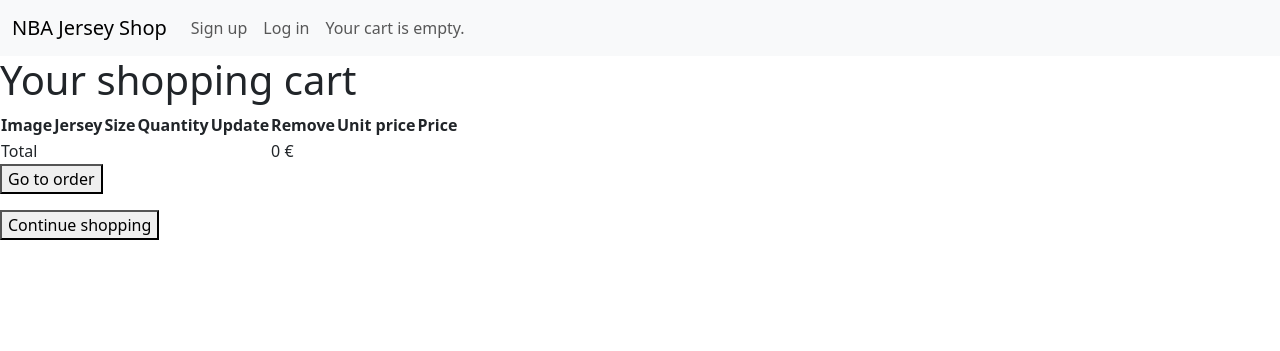
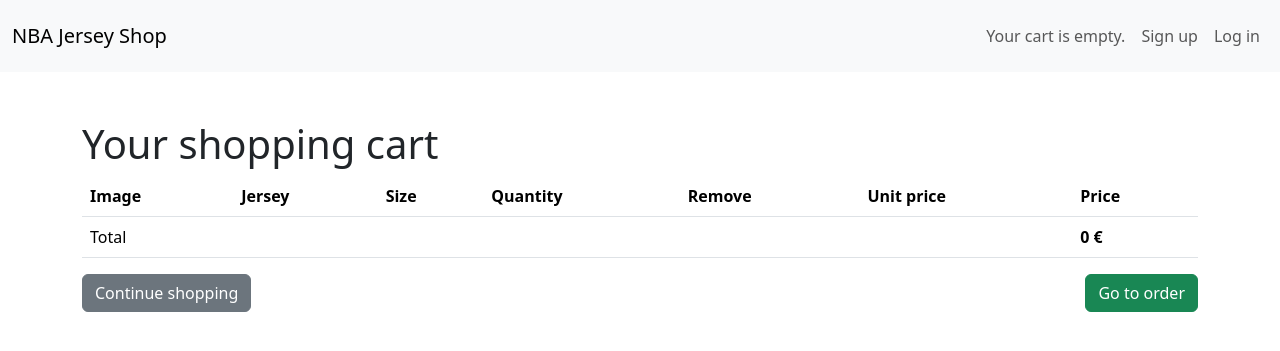
Before and after one commit to FilFib/NBAjerseyShop, a Django app: page /cart/ in a window 1280 px wide. Shown: the top 351 px of the page. Run offline with Django 4.2, Linux system fonts and the light colour scheme; some libraries are stand-ins or nearby versions.

Commit message:
add css and bootstrap style to templates

```diff
--- a/NBAjesrseyShop/NBAjesrseyShop/settings.py
+++ b/NBAjesrseyShop/NBAjesrseyShop/settings.py
@@ -121,6 +121,9 @@
 # https://docs.djangoproject.com/en/4.2/howto/static-files/
 
 STATIC_URL = 'static/'
+STATICFILES_DIRS = [
+    BASE_DIR / "static"
+]
 
 # Default primary key field type
 # https://docs.djangoproject.com/en/4.2/ref/settings/#default-auto-field
--- a/NBAjesrseyShop/baseTemplates/base.html
+++ b/NBAjesrseyShop/baseTemplates/base.html
@@ -1,3 +1,4 @@
+{% load static %}
 <!DOCTYPE html>
 <html lang="en">
 <head>
@@ -5,7 +6,9 @@
     <meta name="viewport" content="width=device-width, initial-scale=1.0">
     <link href="https://cdn.jsdelivr.net/npm/bootstrap@5.3.2/dist/css/bootstrap.min.css" rel="stylesheet"
     integrity="sha384-T3c6CoIi6uLrA9TneNEoa7RxnatzjcDSCmG1MXxSR1GAsXEV/Dwwykc2MPK8M2HN" crossorigin="anonymous">
+    <link rel="stylesheet" href="https://cdn.jsdelivr.net/npm/bootstrap-icons@1.3.0/font/bootstrap-icons.css">
     <title>{% block title %}NBA Jersey Shop{% endblock title %}</title>
+    <link rel="stylesheet" href="{% static 'style.css' %}">
 </head>
 
 <body>
@@ -16,8 +19,28 @@
                     aria-controls="navbarNavDropdown" aria-expanded="false" aria-label="Toggle navigation">
                 <span class="navbar-toggler-icon"></span>
             </button>
-            <div class="collapse navbar-collapse" id="navbarNavDropdown">
+            <div class="navbar bg-body-tertiary">
                 <ul class="navbar-nav">
+                    {% if user.is_authenticated %}
+                    <li class="nav-item">
+                        <a class="nav-link" href="{% url 'orders:user_orders' %}">Your orders</a>
+                    </li>
+                    {% endif %}
+                    <li class="nav-item">
+                        {% with total_items=cart|length %}
+                          {% if total_items > 0 %}
+                            <div>
+                            <a class="nav-link" href="{% url 'cart:cart_detail' %}">
+                                <i class="bi-cart2"></i>
+                              {{ total_items }} item{{ total_items|pluralize }},
+                              ${{ cart.get_total_price }}
+                            </a>
+                            </div>
+                          {% elif not order %}
+                            <div class="nav-link">Your cart is empty.</div>
+                          {% endif %}
+                        {% endwith %}
+                    </li>
                     {% if not user.is_authenticated %}
                     <li class="nav-item">
                         <a class="nav-link" href="{% url 'registration' %}">Sign up</a>
@@ -26,36 +49,21 @@
                         <a class="nav-link" href="{% url 'login' %}">Log in</a>
                     </li>
                     {% endif %}
+
                     {% if user.is_authenticated %}
                     <li class="nav-item">
                         <a class="nav-link" href="{% url 'logout' %}">Log out</a>
                     </li>
-                    <li class="nav-item">
-                        <a class="nav-link" href="{% url 'orders:user_orders' %}">Your orders</a>
-                    </li>
                     {% endif %}
-                    </li>
-                    <li class="nav-item">
-                        {% with total_items=cart|length %}
-                          {% if total_items > 0 %}
-                            <li>
-                            <a class="nav-link" href="{% url 'cart:cart_detail' %}">Your cart:
-                              {{ total_items }} item{{ total_items|pluralize }},
-                              ${{ cart.get_total_price }}
-                            </a>
-                            </li>
-                          {% elif not order %}
-                            <li class="nav-link">Your cart is empty.</li>
-                          {% endif %}
-                        {% endwith %}
-                    </li>
                 </ul>
             </div>
         </div>
     </nav>
+    <div class="container">
     {% block content %}
 
     {% endblock content %}
+    </div>
     <script src="https://cdn.jsdelivr.net/npm/bootstrap@5.3.2/dist/js/bootstrap.bundle.min.js"
         integrity="sha384-C6RzsynM9kWDrMNeT87bh95OGNyZPhcTNXj1NW7RuBCsyN/o0jlpcV8Qyq46cDfL"
         crossorigin="anonymous"></script>
--- a/NBAjesrseyShop/cart/templates/cart/detail.html
+++ b/NBAjesrseyShop/cart/templates/cart/detail.html
@@ -5,16 +5,17 @@
 {% endblock %}
 
 {% block content %}
+<div class="mt-5">
+
     <h1>Your shopping cart</h1>
 
-  <table class="cart">
+    <table class="table table-hover">
         <thead>
         <tr>
             <th>Image</th>
             <th>Jersey</th>
             <th>Size</th>
             <th>Quantity</th>
-        <th>Update</th>
             <th>Remove</th>
             <th>Unit price</th>
             <th>Price</th>
@@ -35,13 +36,13 @@
                 <form action="{% url 'cart:cart_update' item.product_variant_id %}" method="post">
                     {{ item.update_quantity_form.quantity }}
                     {{ item.update_quantity_form.override }}
-                <input type="submit" value="Update">
+                    <button type="submit" class="btn btn-secondary">Update</button>
                     {% csrf_token %}
                 </form>
             </td>
             <td>
                 <form action="{% url 'cart:cart_remove' item.product_variant_id %}" method="post">
-                <input type="submit" value="Remove">
+                    <button type="submit" class="btn btn-danger">Remove</button>
                     {% csrf_token %}
                 </form>
             </td>
@@ -52,20 +53,19 @@
         {% endfor %}
         <tr class="total">
             <td>Total</td>
-        <td colspan="4"></td>
-        <td class="num">{{ cart.get_total_price }} €</td>
+            <td colspan="5"></td>
+            <td class="num"><strong>{{ cart.get_total_price }} €</strong></td>
         </tr>
         </tbody>
     </table>
-<p>
-  <a href="{% url 'orders:order_create' %}">
-    <button>Go to order</button>
+    <div class="row justify-content-between">
+        <a class="col-6" href="{% url 'home' %}">
+            <button class="btn btn-secondary">Continue shopping</button>
         </a>
-</p>
+        <a class="col-6 text-end" href="{% url 'orders:order_create' %}">
+            <button class="btn btn-success">Go to order</button>
+        </a>
+    </div>
 
-<p>
-  <a href="{% url 'home' %}">
-    <button>Continue shopping</button>
-  </a>
-</p>
+</div>
 {% endblock %}
--- a/NBAjesrseyShop/orders/templates/order_created.html
+++ b/NBAjesrseyShop/orders/templates/order_created.html
@@ -5,11 +5,14 @@
 {% endblock %}
 
 {% block content %}
+<div class="mt-5">
+
   <h1>Thank you</h1>
   <p>Your order has been successfully completed. Your order number is
   <strong>{{ order.id }}</strong>.</p>
 
   <a href="{% url 'home' %}">
-    <button>Back to shop</button>
+    <button class="btn btn-secondary">Back to shop</button>
   </a>
+</div>
 {% endblock %}
--- a/NBAjesrseyShop/shop/templates/team_products.html
+++ b/NBAjesrseyShop/shop/templates/team_products.html
@@ -1,7 +1,7 @@
 {% extends 'base.html' %}
 
 {% block content %}
-<div>
+<div class="mt-5">
   <h2>
     <img src="{{ team.team_image.url }}" alt="{{ team.team }} Image" style="max-width: 40px;">
     {{ team.team}} Jerseys
@@ -25,7 +25,9 @@
       </div>
   </div>
   {% else %}
-  <p>There are no products for this team.</p>
+    <div>
+        <p>There are no products for this team.</p>
+    </div>
   {% endif %}
 </div>
 {% endblock content %}
--- /dev/null
+++ b/NBAjesrseyShop/static/style.css
@@ -0,0 +1,7 @@
+
+
+.hover:hover {
+    filter: brightness(0.8);
+}
+a {
+text-decoration: none}
```
Also changed, not shown: NBAjesrseyShop/orders/templates/order_create.html (+50 -20 lines), NBAjesrseyShop/orders/templates/user_orders.html (+19 -8 lines), NBAjesrseyShop/shop/templates/detail_product.html (+15 -5 lines), NBAjesrseyShop/shop/templates/home.html (+10 -9 lines). Lines whose indentation alone changed are shown as unchanged.
